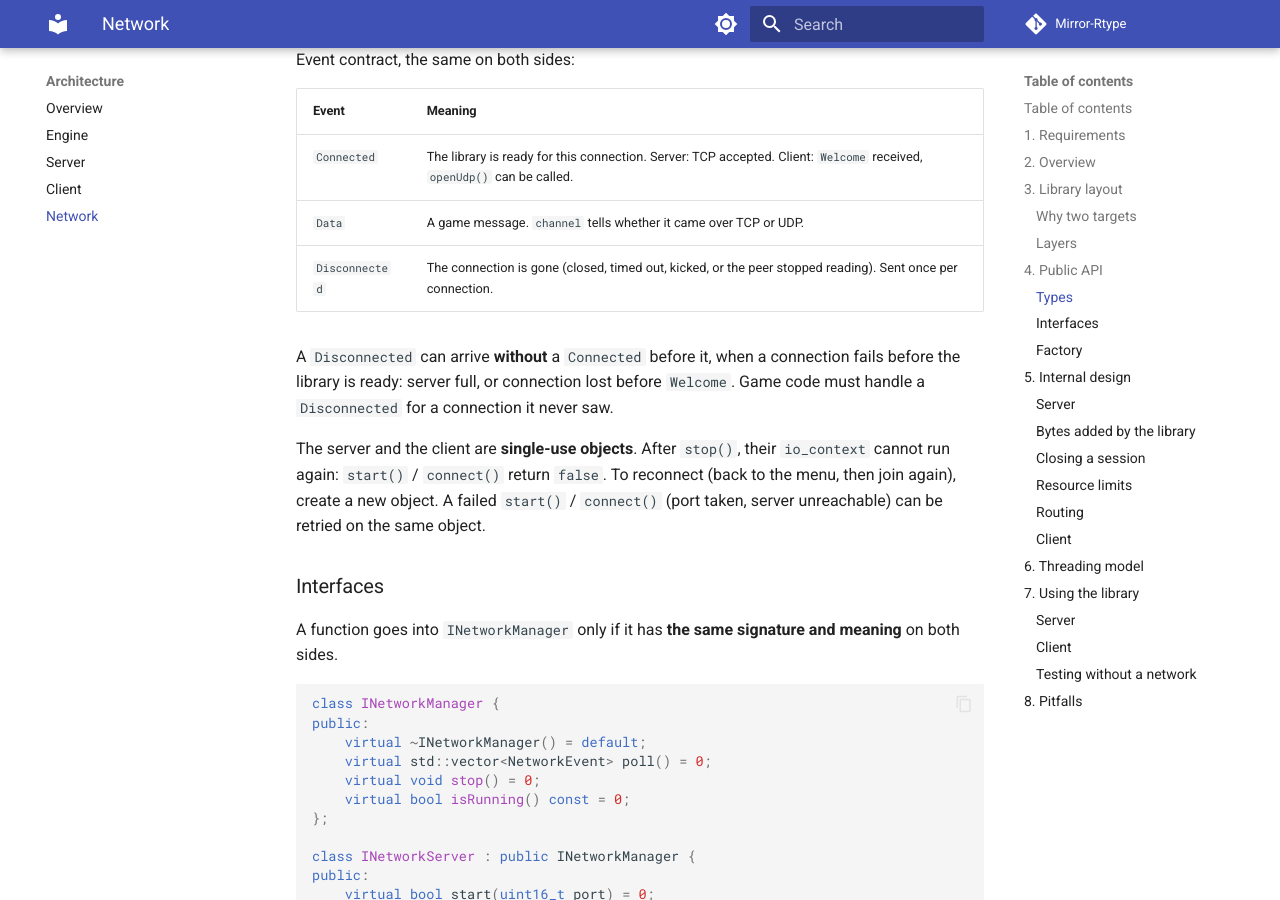
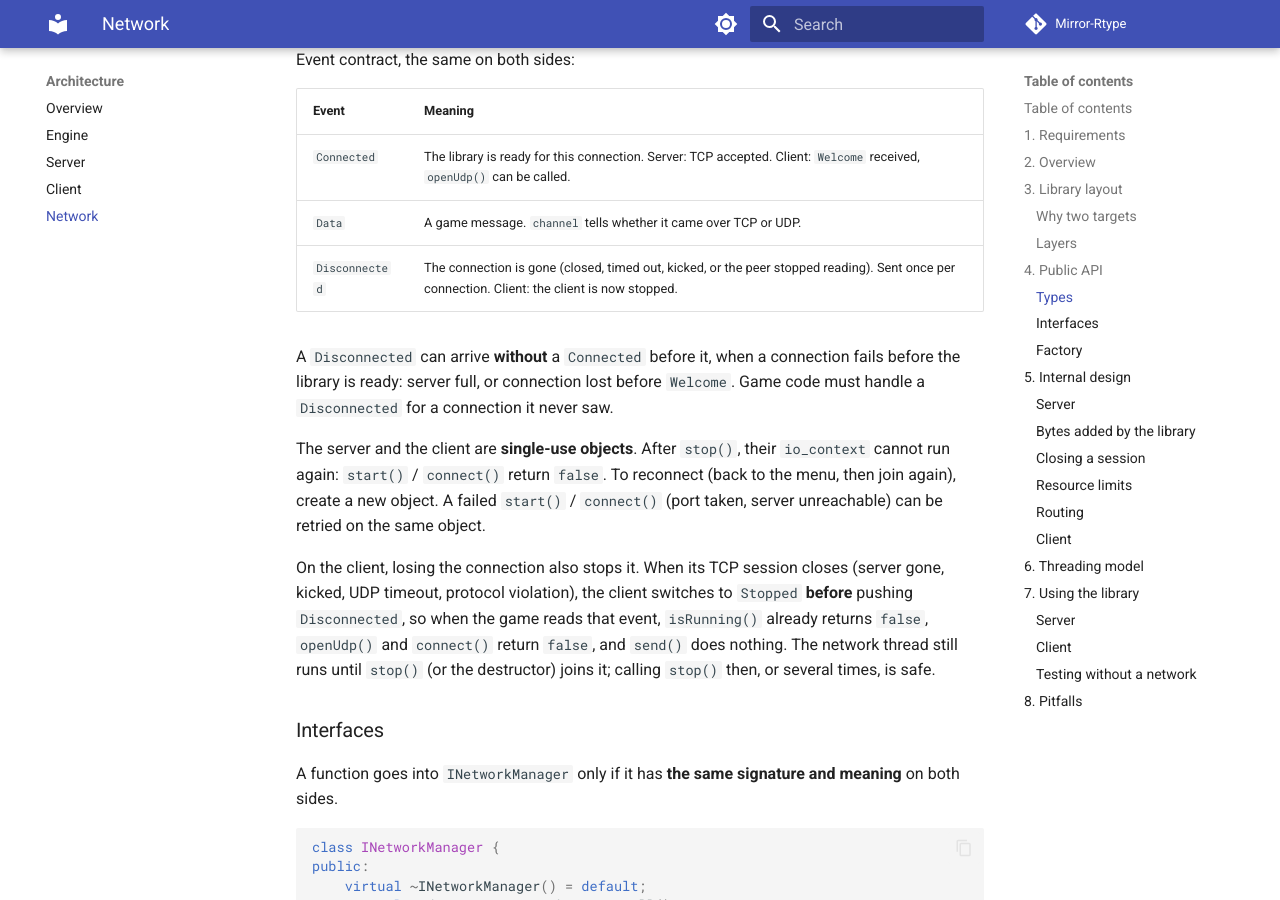
Before and after one commit to Matt4401/Mirror-Rtype, an MkDocs documentation site: the page built from docs/architecture/network.md, in a window 1280 px wide and 900 px high, scrolled down 3745 px. Built offline with MkDocs 1.6.1 and Material for MkDocs 9.7.7, drawn with Linux system fonts in a browser that asks for light colours; comment, search, counter and statistics services are not loaded.

Commit message:
refactor(network): Ensure `NetworkClient` sets state to `Stopped` before pushing `Disconnected`, update related docs

```diff
--- a/docs/architecture/network.md
+++ b/docs/architecture/network.md
@@ -153,11 +153,11 @@ struct NetworkEvent {
 
 Event contract, the same on both sides:
 
-| Event          | Meaning                                                                                                                |
-|----------------|------------------------------------------------------------------------------------------------------------------------|
-| `Connected`    | The library is ready for this connection. Server: TCP accepted. Client: `Welcome` received, `openUdp()` can be called. |
-| `Data`         | A game message. `channel` tells whether it came over TCP or UDP.                                                       |
-| `Disconnected` | The connection is gone (closed, timed out, kicked, or the peer stopped reading). Sent once per connection.             |
+| Event          | Meaning                                                                                                                                       |
+|----------------|-----------------------------------------------------------------------------------------------------------------------------------------------|
+| `Connected`    | The library is ready for this connection. Server: TCP accepted. Client: `Welcome` received, `openUdp()` can be called.                        |
+| `Data`         | A game message. `channel` tells whether it came over TCP or UDP.                                                                              |
+| `Disconnected` | The connection is gone (closed, timed out, kicked, or the peer stopped reading). Sent once per connection. Client: the client is now stopped. |
 
 A `Disconnected` can arrive **without** a `Connected` before it, when a connection fails before the library is ready:
 server full, or connection lost before `Welcome`. Game code must handle a `Disconnected` for a connection it never saw.
@@ -165,6 +165,12 @@ server full, or connection lost before `Welcome`. Game code must handle a `Disco
 The server and the client are **single-use objects**. After `stop()`, their `io_context` cannot run again:
 `start()` / `connect()` return `false`. To reconnect (back to the menu, then join again), create a new object. A failed
 `start()` / `connect()` (port taken, server unreachable) can be retried on the same object.
+
+On the client, losing the connection also stops it. When its TCP session closes (server gone, kicked, UDP timeout,
+protocol violation), the client switches to `Stopped` **before** pushing `Disconnected`, so when the game reads that
+event, `isRunning()` already returns `false`, `openUdp()` and `connect()` return `false`, and `send()` does nothing.
+The network thread still runs until `stop()` (or the destructor) joins it; calling `stop()` then, or several times, is
+safe.
 
 ### Interfaces
 
```
Also changed, not shown: 1 other file.
